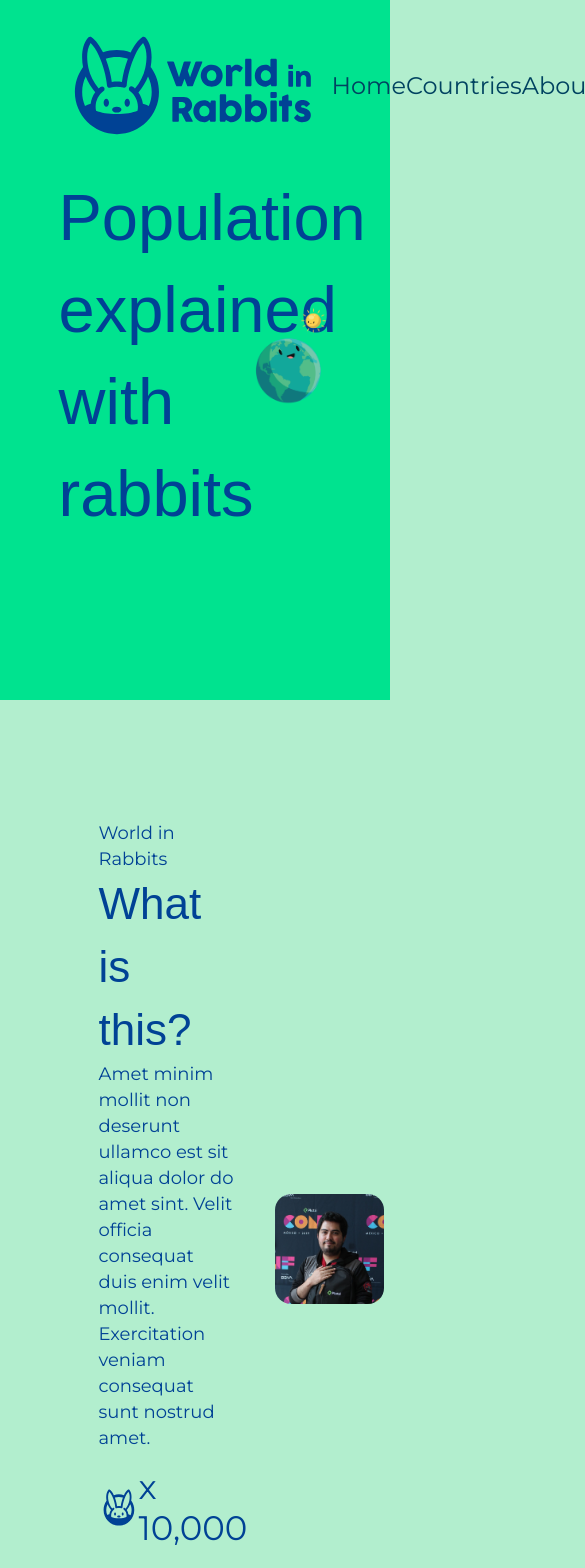
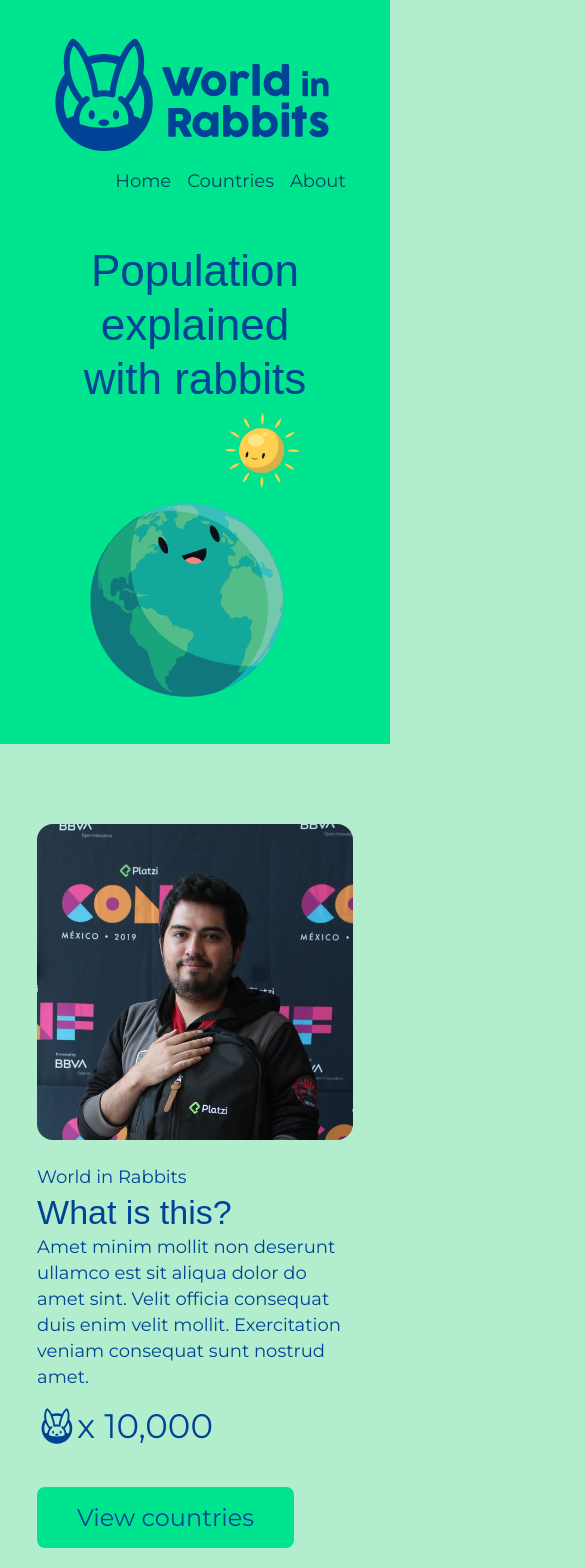
Before and after one commit to HectorDevx/Population-in-Data__Challenge, a React app: page / in a window 390 px wide. Shown: the top 1568 px of the page, 585 px wide, since content can reach past the window. Built offline with nearby package versions, Linux system fonts and the light colour scheme; a web font is replaced by a local one.

Commit message:
Responsive

```diff
--- a/src/components/About/styles.js
+++ b/src/components/About/styles.js
@@ -6,15 +6,30 @@ export const AboutContainer = styled.section`
   display: flex;
   align-items: center;
 
+  @media (max-width: 600px) {
+    width: 90%;
+    flex-direction: column-reverse;
+  }
+
   .AboutContainer--info {
     padding: var(--space-medium);
     width: 50%;
     p {
       color: var(--color-blue);
     }
+
+    @media (max-width: 600px) {
+      margin-top: var(--space-mini);
+      padding: var(--space-nano);
+      width: 90%;
+    }
   }
 
   img {
     width: 40%;
+
+    @media (max-width: 600px) {
+      width: 90%;
+    }
   }
 `;
--- a/src/components/Country/styles.js
+++ b/src/components/Country/styles.js
@@ -5,6 +5,11 @@ export const CountryContainer = styled.div`
   width: 70%;
   display: flex;
   align-items: center;
+
+  @media (max-width: 600px) {
+    width: 90%;
+    flex-direction: column;
+  }
 
   img {
     width: 40%;
@@ -15,6 +20,10 @@ export const CountryContainer = styled.div`
     h5,
     h6 {
       color: var(--color-blue);
+    }
+
+    @media (max-width: 600px) {
+      padding: var(--space-mini);
     }
   }
 `;
--- a/src/components/Footer/styles.js
+++ b/src/components/Footer/styles.js
@@ -18,6 +18,10 @@ export const FooterContainer = styled.footer`
       margin-top: var(--space-small);
       color: var(--color-white);
     }
+
+    @media (max-width: 600px) {
+      width: 90%;
+    }
   }
 `;
 
--- a/src/components/Header/styles.js
+++ b/src/components/Header/styles.js
@@ -19,4 +19,20 @@ export const HeaderContainer = styled.header`
       justify-content: space-around;
     }
   }
+
+  @media (max-width: 600px) {
+    nav {
+      flex-direction: column;
+      width: 90%;
+    }
+
+    img,
+    div {
+      width: 90%;
+    }
+
+    a {
+      margin: 0 8px;
+    }
+  }
 `;
--- a/src/components/Hero/styles.js
+++ b/src/components/Hero/styles.js
@@ -4,6 +4,10 @@ export const HeroContainer = styled.section`
   padding-bottom: var(--space-large);
   max-width: 100%;
   background-color: var(--color-mint);
+
+  @media (max-width: 600px) {
+    padding-bottom: var(--space-medium);
+  }
 
   div {
     margin: 0 auto;
@@ -19,5 +23,19 @@ export const HeroContainer = styled.section`
     img {
       width: 30%;
     }
+
+    @media (max-width: 600px) {
+      padding-top: var(--space-small);
+      width: 90%;
+      flex-direction: column;
+
+      h1 {
+        width: 90%;
+      }
+
+      img {
+        width: 70%;
+      }
+    }
   }
 `;
--- a/src/components/Selector/styles.js
+++ b/src/components/Selector/styles.js
@@ -3,4 +3,8 @@ import styled from "styled-components";
 export const SelectorContainer = styled.div`
   display: inline;
   min-width: 40%;
+
+  @media (max-width: 800px) {
+    min-width: 90%;
+  }
 `;
--- a/src/styles/GlobalStyles.js
+++ b/src/styles/GlobalStyles.js
@@ -108,4 +108,28 @@ a {
 img {
   border-radius: var(--space-mini);
 }
+
+@media (max-width: 1000px) {
+  h1 {
+  font-size: 54px;
+  line-height: 65px;
+  }
+}
+
+@media (max-width: 600px) {
+  a {
+  font-size: 18px;
+  }
+
+  h1 {
+  font-size: 44px;
+  line-height: 54px;
+  text-align: center;
+  }
+
+  h3 {
+  font-size: 34px;
+  line-height: 44px;
+}
+}
 `;
```
